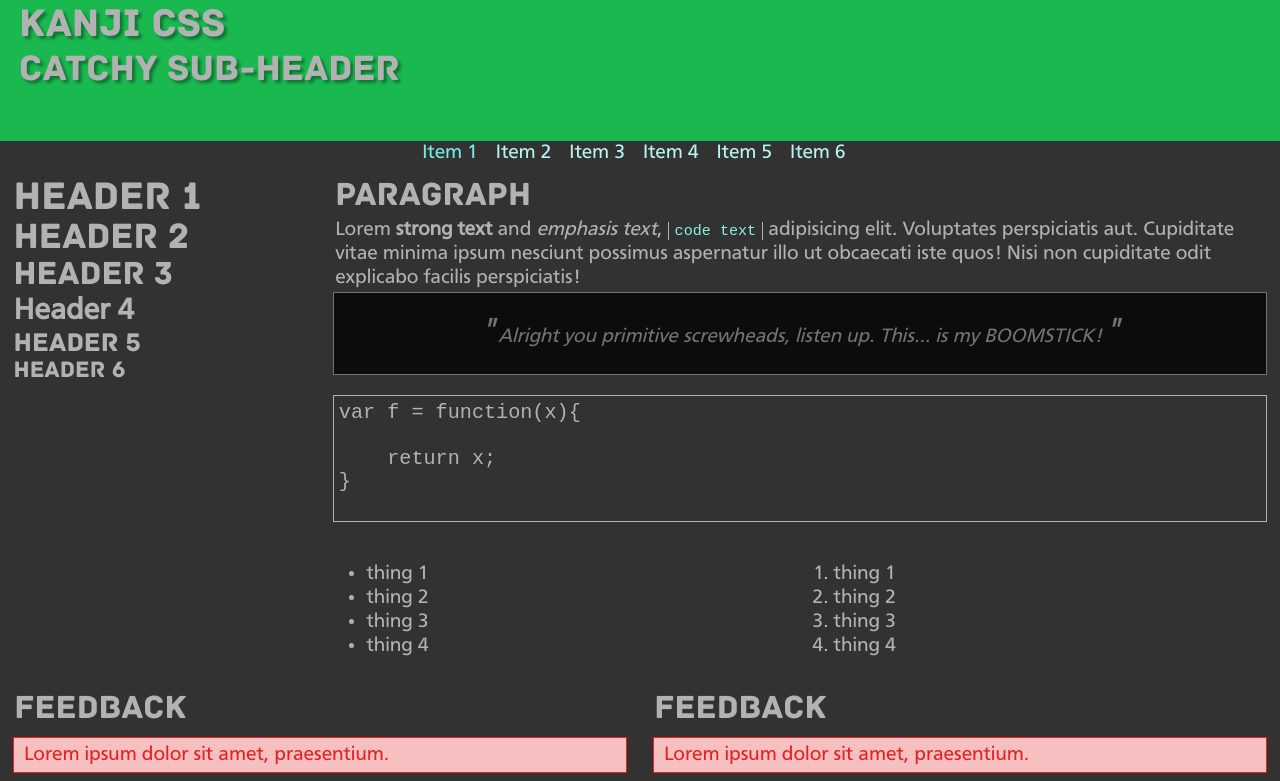
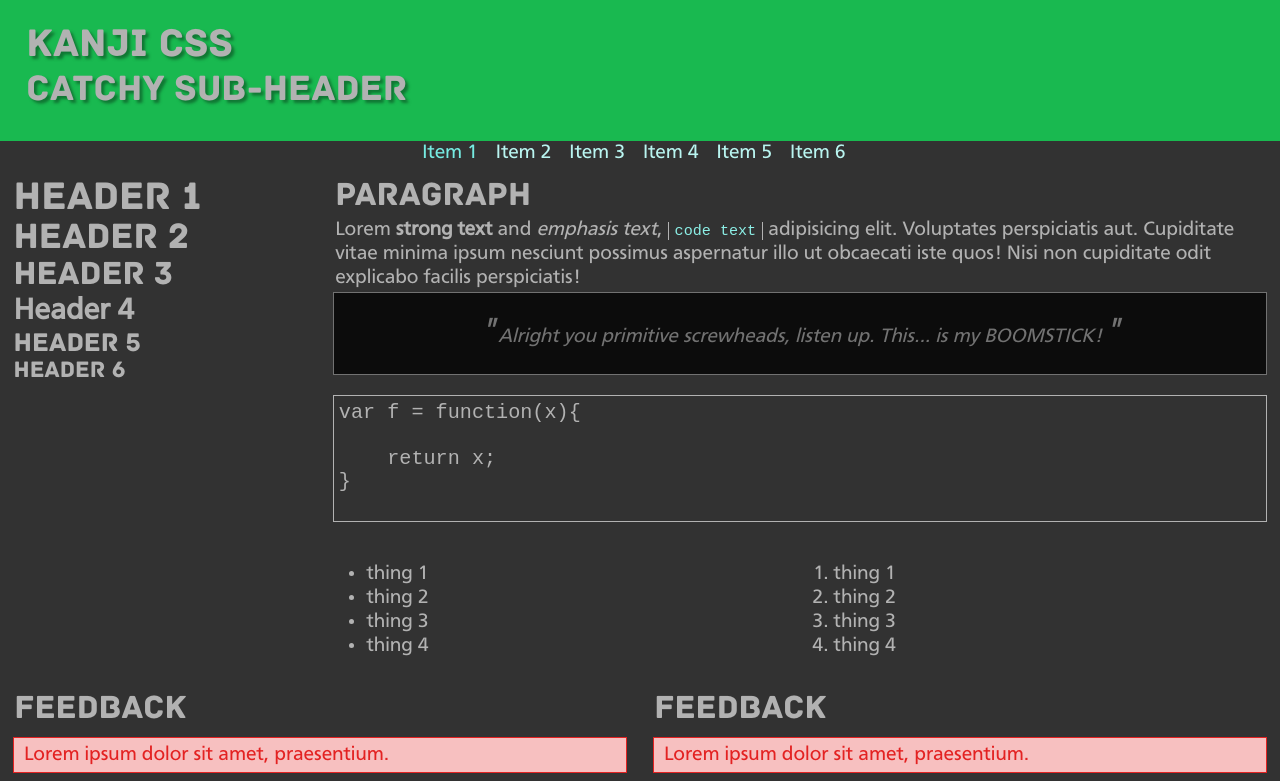
Before and after one commit to otterthecat/kanji-css, a plain HTML site: page index.html in a window 1280 px wide. Shown: the top 781 px of the page. Drawn offline with Linux system fonts and the light colour scheme.

Commit message:
Fixed wrapping/word break issues in h1-6 tags

```diff
--- a/less/kanji.less
+++ b/less/kanji.less
@@ -48,7 +48,7 @@ body {
 
     background: @primary_color;
     min-height: 7em;
-    padding-top: 0;
+    padding: 1em;
 
     h1,h2 {
         .text_drop_shadow();
--- a/less/typography.less
+++ b/less/typography.less
@@ -5,14 +5,16 @@ Typography - requires mixins
 ***************************************************************/
 html{
 
-    font-family: 'CartoGothic', 'Arial', 'SansSerif';
+    font-family: 'CartoGothic', 'Arial';
     font-size: 105%;
 }
 
 h1, h2, h3,
 h3, h5, h6 {
-    font-family: 'Archive', 'Arial', 'SansSerif';
+    font-family: 'Archive', 'Arial';
     font-weight: normal;
+    word-wrap: normal;
+    word-break: keep-all;
 }
 
 h1{
```
Also changed, not shown: css/kanji.css.
